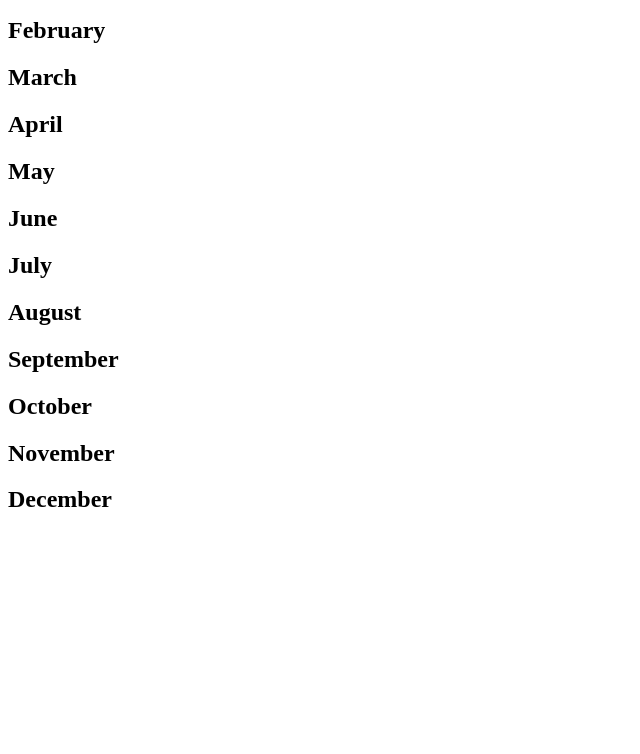
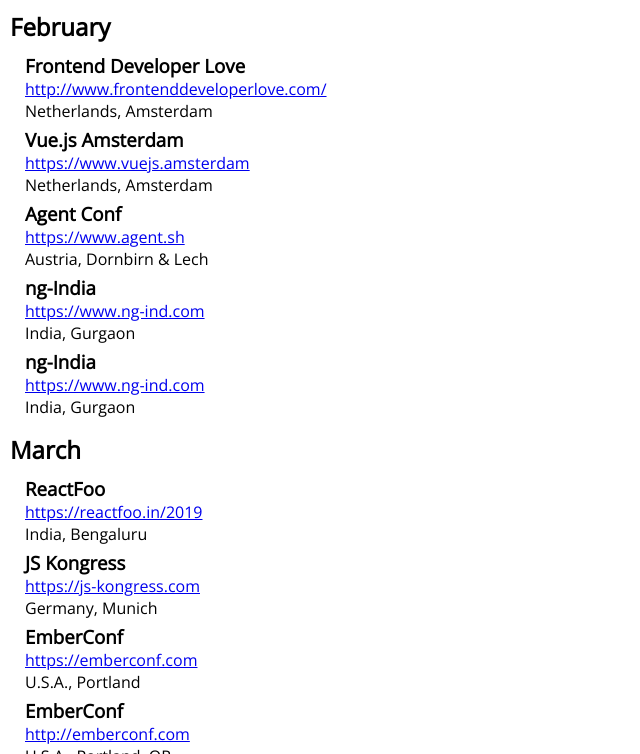
Before and after one commit to sirpravdi/calendar, a plain HTML site: page index.html in a window 1280 px wide. Shown: the part 96-850 px from the top of the page, without its empty margins (0-640 px from the left). Before the commit the page ends 800 px from the top, so only its background shows below. Drawn offline with nearby package versions, Linux system fonts and the light colour scheme.

Commit message:
first commit

```diff
--- a/calendar.css
+++ b/calendar.css
@@ -0,0 +1,21 @@
+* {
+    margin: 0;
+    padding: 0;
+    font-family: 'Open Sans', sans-serif;
+}
+
+ul {
+    list-style-type: none;
+}
+
+section {
+    margin: 15px 10px;
+}
+
+section ul {
+    margin: 10px 15px;
+}
+
+section li {
+    margin: 5px 0;
+}
--- a/calendar.js
+++ b/calendar.js
@@ -2,7 +2,7 @@
 !(function initPageAndSchedule() {
 
     const xmlhttp = new XMLHttpRequest(),
-          url = "schedule.json";
+          url = "https://sirpravdi.github.io/calendar/schedule.json";
     let schedule = {};
 
     xmlhttp.onreadystatechange = function () {
@@ -49,13 +49,25 @@
         name = conf.name,
         url = conf.url,
         month = confDate.split('-')[1],
-        motnthInArray = parseInt(month) - 1;
+        motnthInArray = parseInt(month) - 1,
+        section = document.querySelector('#' + months[motnthInArray]),
+        list = section.querySelector('ul'),
+        item = document.createElement('li'),
+        itemName = document.createElement('h3'),
+        link = document.createElement('a'),
+        destination = document.createElement('p');
 
-        list = document.querySelector('#' + months[motnthInArray]);
+        itemName.textContent = name;
 
-        console.log(list);
+        link.href = url;
+        link.textContent = url;
 
+        destination.textContent = country + ', ' + city;
 
+        item.append(itemName);
+        item.append(link);
+        item.append(destination);
 
+        list.append(item);
 
 };
--- a/index.html
+++ b/index.html
@@ -4,6 +4,7 @@
         <meta charset="UTF-8">
         <link rel="stylesheet" type="text/css" href="calendar.css">
         <script src=calendar.js type="text/javascript" defer></script>
+        <link href="https://fonts.googleapis.com/css?family=Open+Sans" rel="stylesheet">
     </head>
     <body>
         <header>
```
